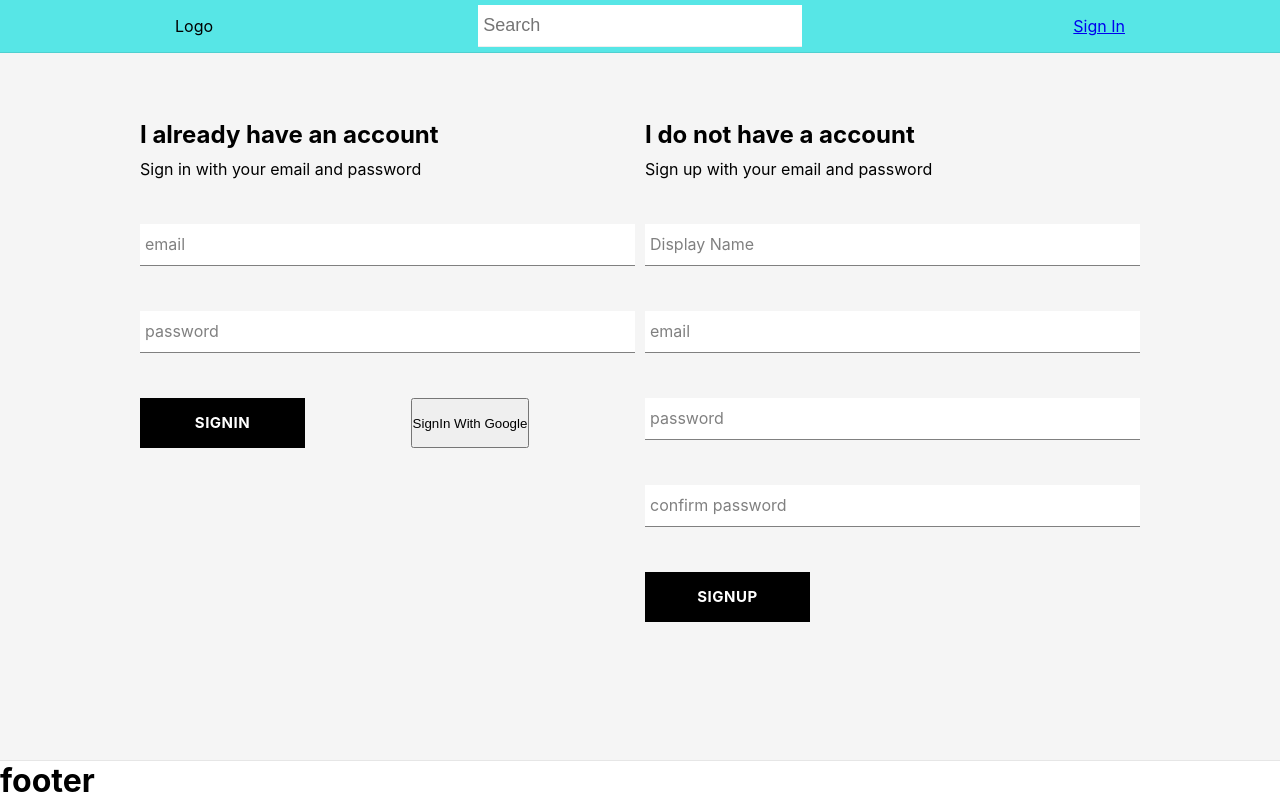
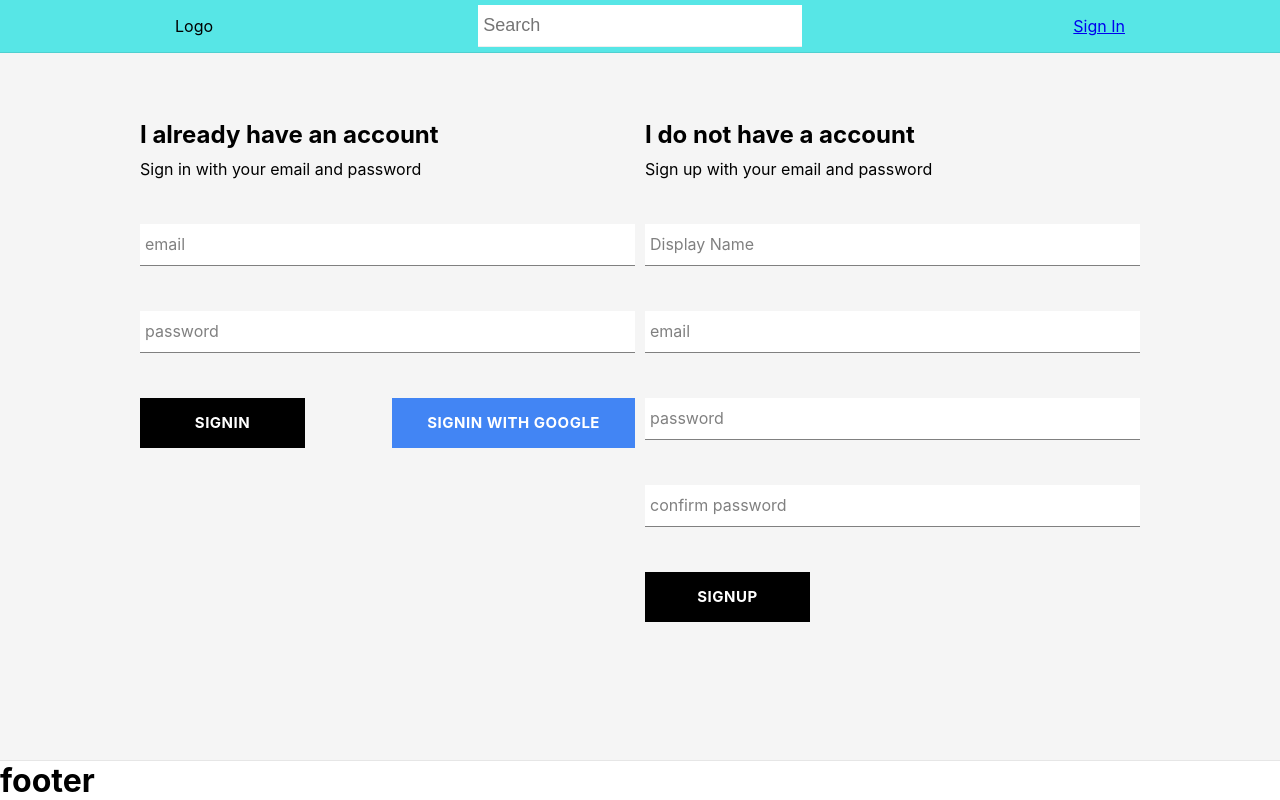
Before and after one commit to krittiyaclark/bloom-react, a React (Create React App) app: page /signinsignup in a window 1280 px wide. Built offline with nearby package versions, Linux system fonts and the light colour scheme; no server answers.

Commit message:
Stored user data in the app

```diff
--- a/src/components/UI/Button/Button.css
+++ b/src/components/UI/Button/Button.css
@@ -22,3 +22,13 @@
 	color: black;
 	border: 1px solid black;
 }
+
+.google-sign-in {
+	background-color: #4285f4;
+	color: white;
+}
+
+.google-sign-in:hover {
+	background-color: #357ae8;
+	border: none;
+}
--- a/src/components/UI/Button/Button.js
+++ b/src/components/UI/Button/Button.js
@@ -2,8 +2,10 @@ import React from 'react';
 
 import './Button.css';
 
-const Button = ({ children, ...otherProps }) => (
-	<button className='custom-button' {...otherProps}>
+const Button = ({ children, isGoogleSignIn, ...otherProps }) => (
+	<button
+		className={`${isGoogleSignIn ? 'google-sign-in' : ''} custom-button`}
+		{...otherProps}>
 		{children}
 	</button>
 );
--- a/src/container/Auth/SignIn/SignIn.css
+++ b/src/container/Auth/SignIn/SignIn.css
@@ -13,6 +13,7 @@
 .buttons {
 	display: flex;
 	justify-content: space-between;
+	width: 100%;
 }
 
 .col {
--- a/src/container/Auth/SignIn/SignIn.js
+++ b/src/container/Auth/SignIn/SignIn.js
@@ -52,17 +52,15 @@ class SignIn extends Component {
 						/>
 					</div>
 					<div className='input-field buttons'>
-						<Button type='submit'>SignIn</Button>
-						<Button
-							className='btn bg-info'
-							type='submit'
-							onClick={signInWithGoogle}>
-							{' '}
-							SignIn With Google{' '}
-						</Button>
-
-						<div className='text-danger center'></div>
+						<div className='buttons'>
+							<Button type='submit'>SignIn</Button>
+							<Button type='submit' onClick={signInWithGoogle} isGoogleSignIn>
+								{' '}
+								SignIn With Google{' '}
+							</Button>
+						</div>
 					</div>
+					<div className='text-danger center'></div>
 				</form>
 			</div>
 		);
--- a/src/container/Layout/Layout.js
+++ b/src/container/Layout/Layout.js
@@ -29,10 +29,26 @@ class Layout extends Component {
 	unsubscribeFromAuth = null;
 
 	componentDidMount() {
-		this.unsubscribeFromAuth = auth.onAuthStateChanged((user) => {
-			this.setState({ currentUser: user });
+		this.unsubscribeFromAuth = auth.onAuthStateChanged(async (userAuth) => {
+			if (userAuth) {
+				const userRef = await createUserProfileDocument(userAuth);
 
-			console.log(user);
+				userRef.onSnapshot((snapShot) => {
+					this.setState(
+						{
+							currentUser: {
+								id: snapShot.id,
+								...snapShot.data(),
+							},
+						},
+						() => {
+							console.log(this.state);
+						}
+					);
+				});
+			}
+
+			this.setState({ currentUser: userAuth });
 		});
 	}
 
```
